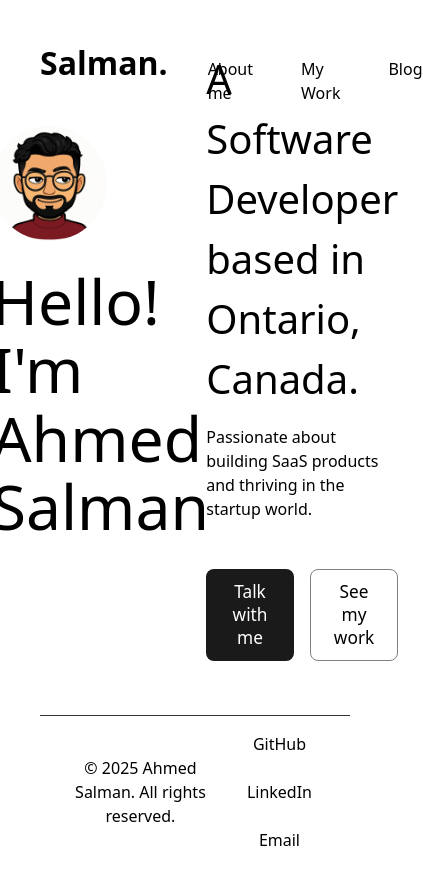
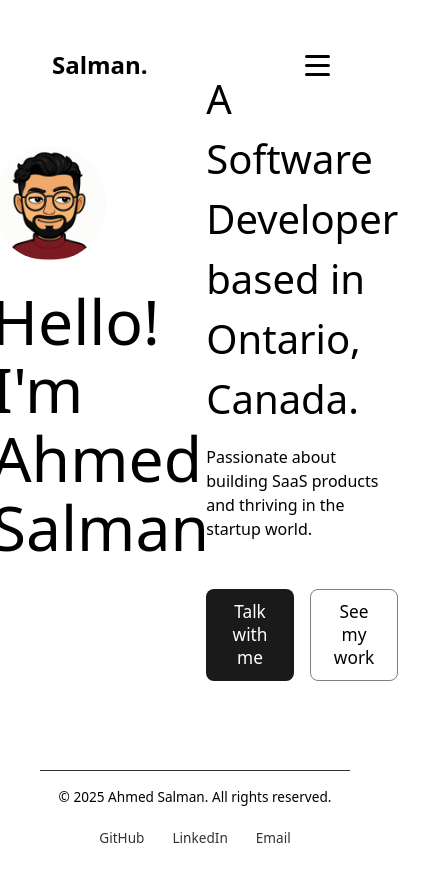
Before and after one commit to HehLul/portfolio, a React (Vite) app: page / in a window 390 px wide. Shown: the top 884 px of the page, 423 px wide, since content can reach past the window. Built offline with nearby package versions, Linux system fonts and the light colour scheme.

Commit message:
style: added mobileres for footer + nav

```diff
--- a/src/components/Footer/Footer.css
+++ b/src/components/Footer/Footer.css
@@ -1,6 +1,5 @@
 .footer {
-  /* background-color: #1a1a1a; */
-  padding: 1rem 1rem;
+  padding: 1rem;
   color: black;
   text-align: center;
   border-top: 1px solid #333;
@@ -11,14 +10,12 @@
   display: flex;
   align-items: center;
   justify-content: space-between;
-}
-.content {
   max-width: 1280px;
-  /* margin: 0 auto; */
+  margin: 0 auto;
+  padding: 0 1rem;
 }
 
 .footer-links {
-  /* margin-top: 0.5rem; */
   color: #333;
   display: flex;
   justify-content: center;
@@ -26,12 +23,53 @@
   flex-wrap: wrap;
 }
 
-.links a {
-  color: #ffffff;
+.footer-links a {
+  color: #333;
   text-decoration: none;
   transition: color 0.3s ease;
 }
 
-.links a:hover {
+.footer-links a:hover {
   color: #646cff;
 }
+
+/* Mobile responsive styles */
+@media (max-width: 768px) {
+  .footer {
+    padding: 1.5rem 1rem;
+  }
+
+  .footer-content {
+    flex-direction: column;
+    gap: 1rem;
+    padding: 0;
+  }
+
+  .footer-links {
+    gap: 1rem;
+  }
+
+  .footer-links a {
+    padding: 0.25rem 0.5rem;
+    font-size: 0.9rem;
+  }
+}
+
+@media (max-width: 480px) {
+  .footer {
+    padding: 1rem 0.75rem;
+  }
+
+  .footer-content p {
+    font-size: 0.85rem;
+    margin: 0;
+  }
+
+  .footer-links {
+    gap: 0.75rem;
+  }
+
+  .footer-links a {
+    font-size: 0.85rem;
+  }
+}
--- a/src/components/Navbar/Navbar.css
+++ b/src/components/Navbar/Navbar.css
@@ -1,10 +1,10 @@
 .navbar {
   display: flex;
-  /* max-width: 90%;
-  margin: 0 auto; */
   justify-content: space-between;
   align-items: baseline;
   z-index: 10;
+  position: relative;
+  padding: 1rem;
 }
 
 .navbar h1 {
@@ -13,17 +13,140 @@
   font-weight: 700;
 }
 
-.navbar ul {
+.nav-links {
   display: flex;
   gap: 3rem;
   justify-self: space-between;
+  list-style: none;
+  margin: 0;
+  padding: 0;
 }
+
 .navbar a {
   color: black;
   cursor: pointer;
+  text-decoration: none;
+  transition: color 0.3s ease;
 }
 
-/* .navbar > .buttons {
+.navbar ul > a:hover {
+  color: #999999;
+}
+
+/* Hamburger Menu - Hidden on Desktop */
+.hamburger {
   display: none;
-  gap: 1rem;
-} */
+  flex-direction: column;
+  background: none;
+  border: none;
+  cursor: pointer;
+  padding: 0.5rem;
+  z-index: 1001;
+}
+
+.hamburger span {
+  width: 25px;
+  height: 3px;
+  background-color: black;
+  margin: 3px 0;
+  transition: 0.3s;
+  border-radius: 2px;
+}
+
+/* Hamburger Animation */
+.hamburger.active span:nth-child(1) {
+  transform: rotate(-45deg) translate(-6px, 6px);
+}
+
+.hamburger.active span:nth-child(2) {
+  opacity: 0;
+}
+
+.hamburger.active span:nth-child(3) {
+  transform: rotate(45deg) translate(-6px, -6px);
+}
+
+/* Menu Overlay */
+.menu-overlay {
+  display: none;
+}
+
+/* Mobile Styles */
+@media (max-width: 768px) {
+  .navbar {
+    padding: 1rem;
+    align-items: center;
+  }
+
+  .navbar h1 {
+    font-size: 1.75rem;
+  }
+
+  /* Show hamburger menu */
+  .hamburger {
+    display: flex;
+  }
+
+  /* Hide nav links by default on mobile */
+  .nav-links {
+    position: fixed;
+    top: 0;
+    right: -100%;
+    height: 100vh;
+    width: 300px;
+    background-color: white;
+    flex-direction: column;
+    justify-content: flex-start;
+    align-items: center;
+    padding-top: 5rem;
+    gap: 2rem;
+    transition: right 0.3s ease;
+    box-shadow: -2px 0 10px rgba(0, 0, 0, 0.1);
+    z-index: 1000;
+  }
+
+  /* Show nav links when menu is active */
+  .nav-links.active {
+    right: 0;
+  }
+
+  /* Menu overlay when mobile menu is open */
+  .menu-overlay {
+    display: block;
+    position: fixed;
+    top: 0;
+    left: 0;
+    width: 100%;
+    height: 100%;
+    background-color: rgba(0, 0, 0, 0.5);
+    z-index: 999;
+  }
+
+  .nav-links a {
+    font-size: 1.1rem;
+    padding: 1rem;
+    width: 100%;
+    text-align: center;
+    border-bottom: 1px solid #eee;
+  }
+}
+
+/* Small Mobile Styles */
+@media (max-width: 480px) {
+  .navbar {
+    padding: 0.75rem;
+  }
+
+  .navbar h1 {
+    font-size: 1.5rem;
+  }
+
+  .nav-links {
+    width: 280px;
+    padding-top: 4rem;
+  }
+
+  .nav-links a {
+    font-size: 1rem;
+  }
+}
--- a/src/components/Navbar/Navbar.jsx
+++ b/src/components/Navbar/Navbar.jsx
@@ -1,27 +1,50 @@
 import "./Navbar.css";
-
 import { Link } from "react-router-dom";
+import { useState } from "react";
 
 function Navbar() {
+  const [isMenuOpen, setIsMenuOpen] = useState(false);
+
+  const toggleMenu = () => {
+    setIsMenuOpen(!isMenuOpen);
+  };
+
+  const closeMenu = () => {
+    setIsMenuOpen(false);
+  };
+
   return (
     <div className="navbar">
-      <Link to="/">
+      <Link to="/" onClick={closeMenu}>
         <h1>Salman.</h1>
       </Link>
-      {/* <ul>
-        <a href="">About me</a>
-        <a href="">My Work</a>
-        <a href="">Blog</a>
-      </ul> */}
-      <ul>
-        <Link to="/">About me</Link>
-        <Link to="/projects">My Work</Link>
-        <Link to="/blog">Blog</Link>
+
+      {/* Hamburger Menu Button */}
+      <button
+        className={`hamburger ${isMenuOpen ? "active" : ""}`}
+        onClick={toggleMenu}
+        aria-label="Toggle menu"
+      >
+        <span></span>
+        <span></span>
+        <span></span>
+      </button>
+
+      {/* Navigation Links */}
+      <ul className={`nav-links ${isMenuOpen ? "active" : ""}`}>
+        <Link to="/" onClick={closeMenu}>
+          About me
+        </Link>
+        <Link to="/projects" onClick={closeMenu}>
+          My Work
+        </Link>
+        <Link to="/blog" onClick={closeMenu}>
+          Blog
+        </Link>
       </ul>
-      {/* <div className="buttons">
-        <button>Lets Connect</button>
-        <button>See My Work</button>
-      </div> */}
+
+      {/* Overlay for mobile menu */}
+      {isMenuOpen && <div className="menu-overlay" onClick={closeMenu}></div>}
     </div>
   );
 }
```
